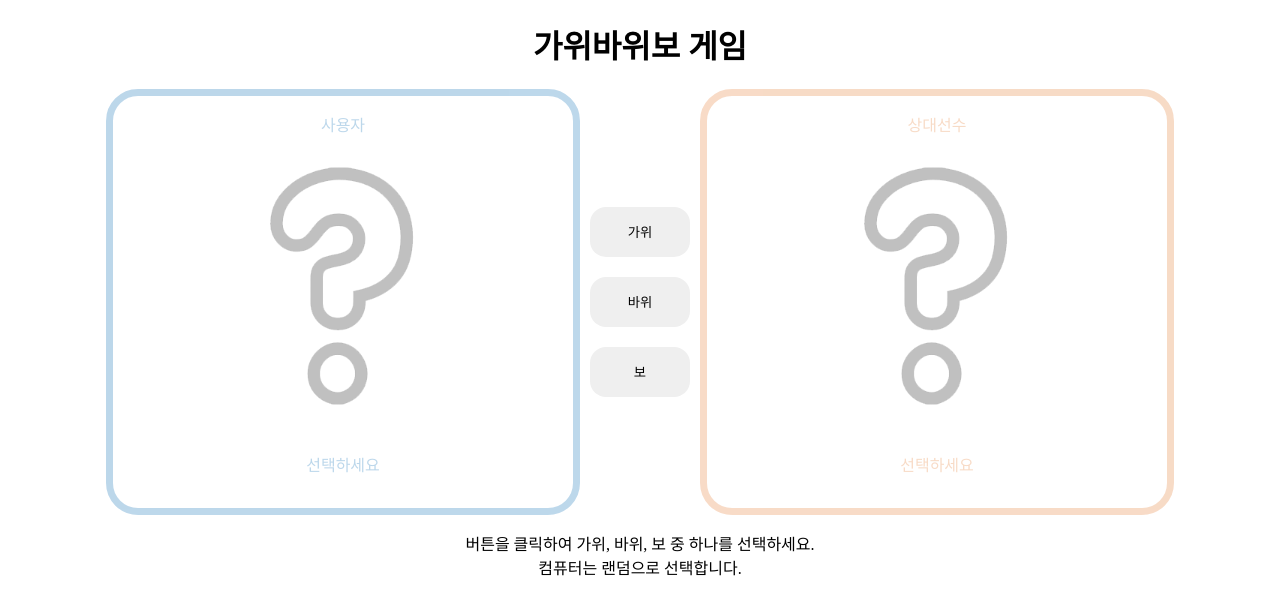
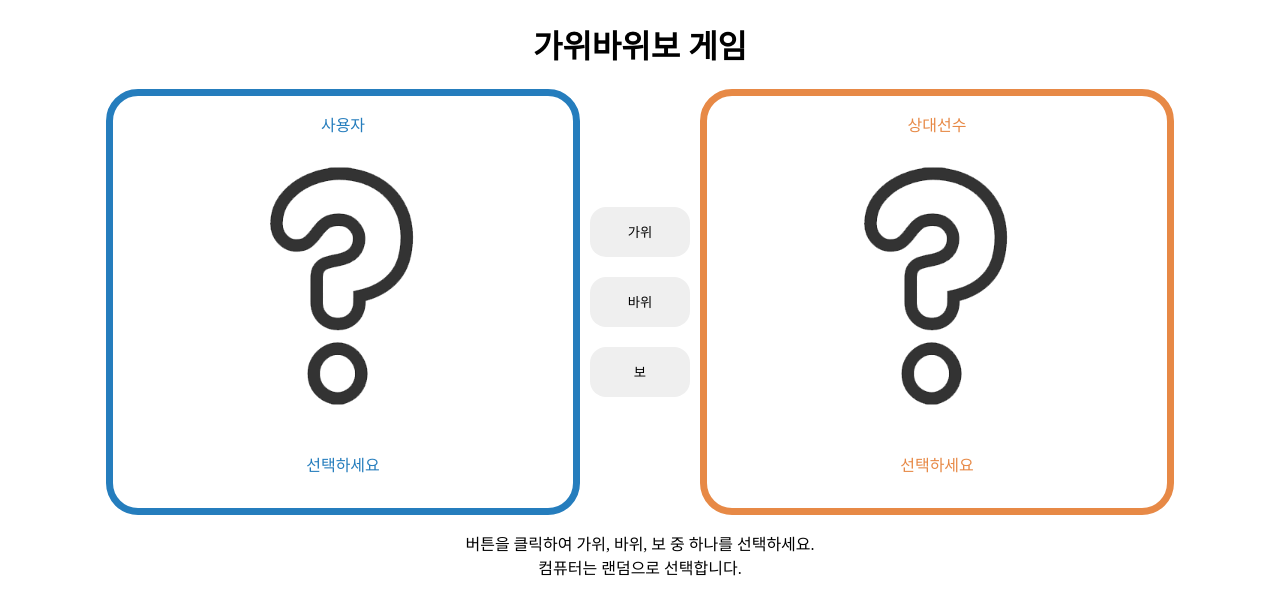
Before and after one commit to song-eun/rps-game, a React (Vite) app: page / in a window 1280 px wide. Shown: the top 614 px of the page. Built offline with nearby package versions, Linux system fonts and the light colour scheme.

Commit message:
style: 스타일 조건 수정

```diff
--- a/src/components/Card.jsx
+++ b/src/components/Card.jsx
@@ -15,7 +15,7 @@ const Card = ({ player, choice, result }) => {
 
   const getResultClass = () => {
     if (result === "이겼습니다.") return css.win;
-    else return css.lose;
+    else if (result === "졌습니다.") return css.lose;
   };
 
   return (
```
